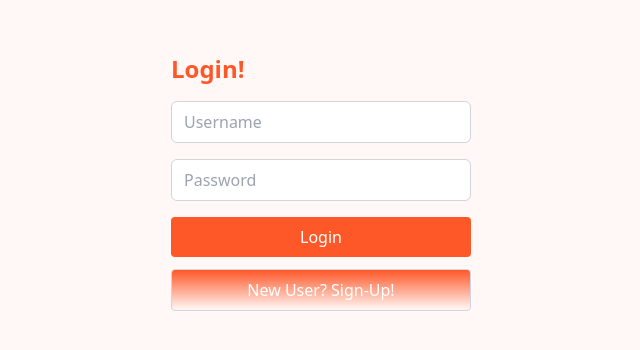
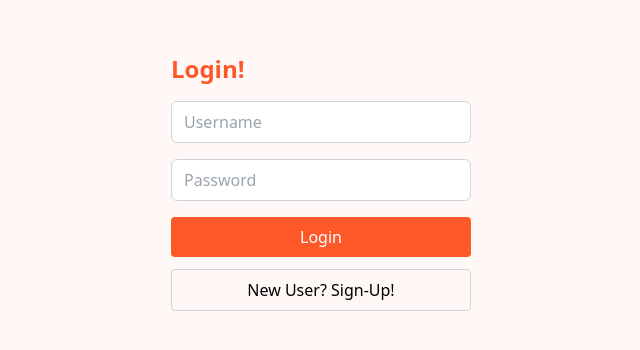
Before and after one commit to AarshKariya/speedy-assignment, a Next.js app: page / in a window 1280 px wide. Shown: the part 218-568 px from the top of the page, without its empty margins (319-959 px from the left). Built offline with nearby package versions, Linux system fonts and the light colour scheme.

Commit message:
style: fix new user btn style

```diff
--- a/src/app/components/authentication/LogIn.tsx
+++ b/src/app/components/authentication/LogIn.tsx
@@ -49,7 +49,7 @@ const LogIn: FunctionComponent<LogInProps> = ({
           Login
         </button>
         <button
-          className="py-2 px-4 bg-gradient-to-b from-[#fe5829] to-[#fff8f6] border border-gray-300 rounded cursor-pointer mt-3 transition duration-300 text-white hover:text-black"
+          className="py-2 px-4 bg-[#fff8f6] hover:bg-[#fe5829] border border-gray-300 rounded cursor-pointer mt-3 transition duration-300 text-black hover:text-white"
           onClick={handleShowSignUp}
         >
           New User? Sign-Up!
```
